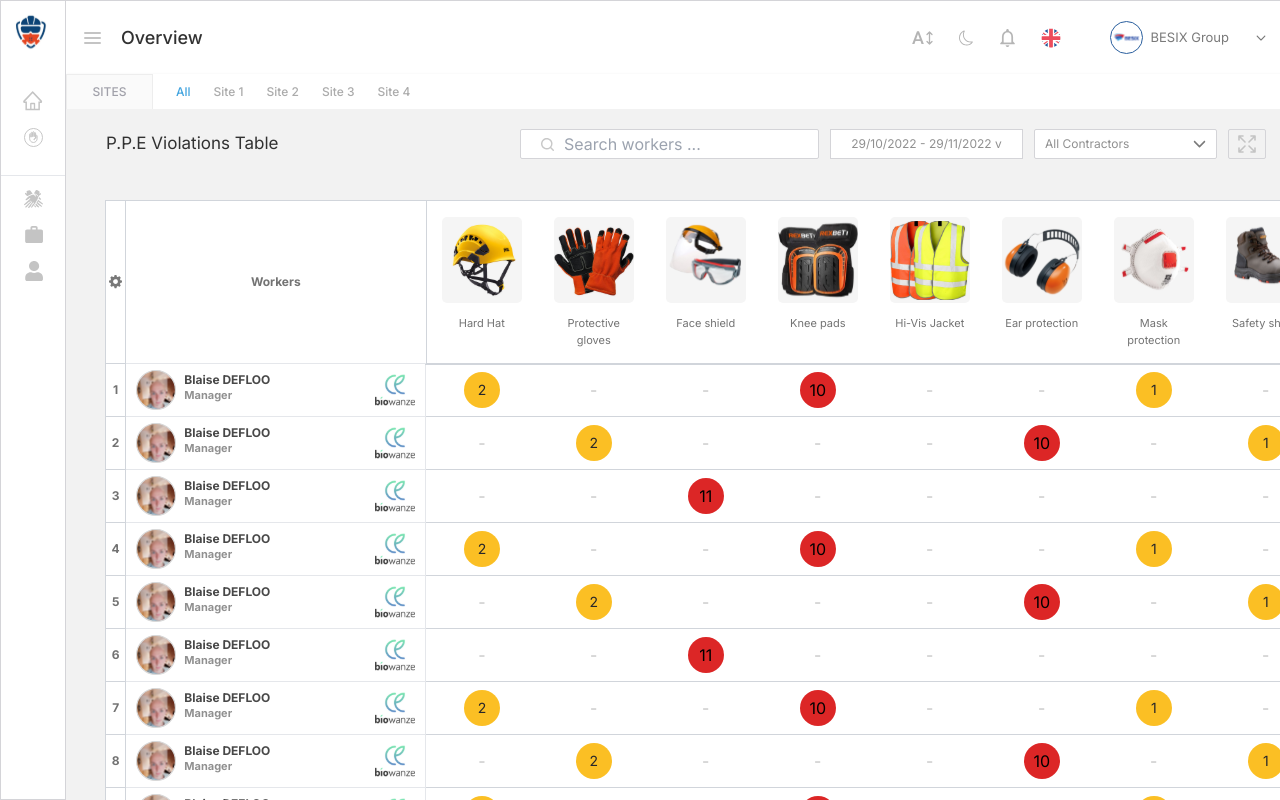
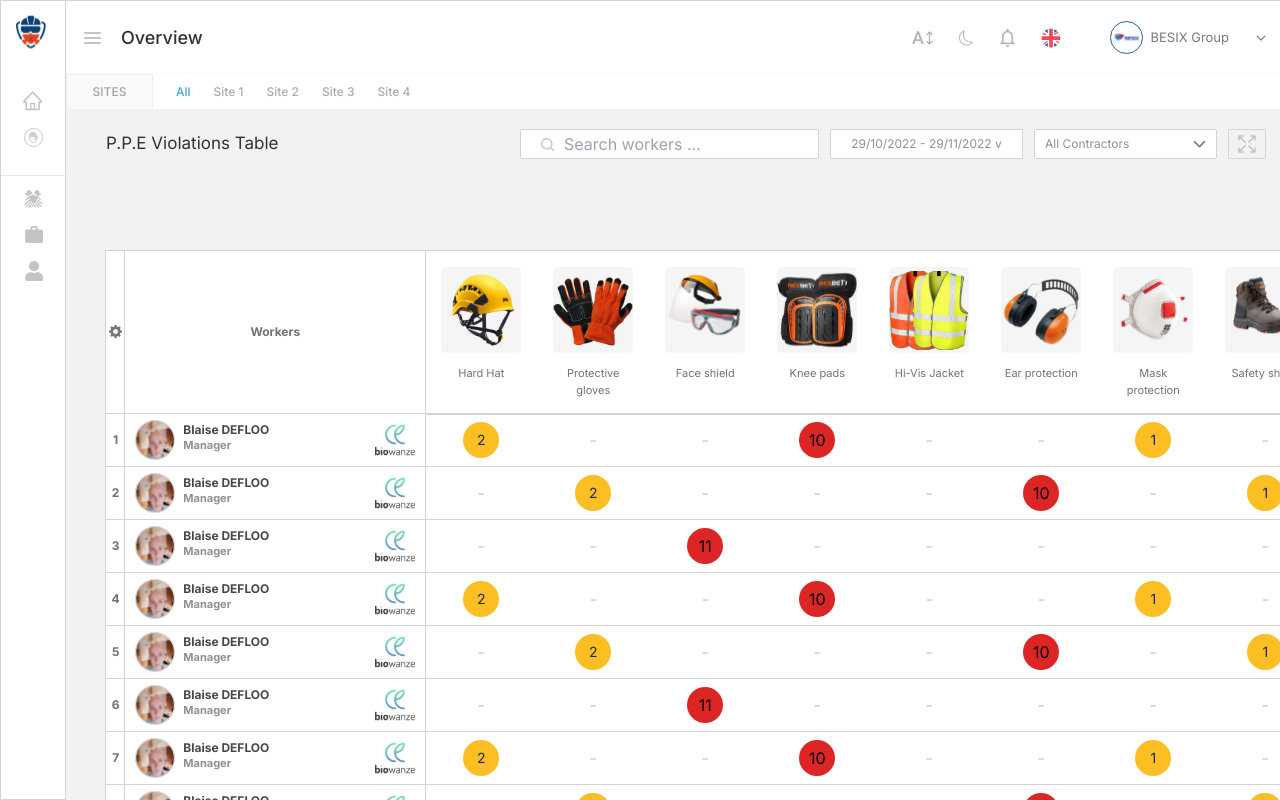
Before and after one commit to mittous/ReactJS_Front-end_test, a Next.js app: page / in a window 1280 px wide. Shown: the top 800 px of the page. Built offline with nearby package versions, Linux system fonts and the light colour scheme.

Commit message:
add border to workers row

```diff
--- a/components/DataTable.tsx
+++ b/components/DataTable.tsx
@@ -12,8 +12,8 @@ function DataTable() {
 
   return (
     <>
-      <div className="h-full  w-full flex flex-1 ml-[65px]  py-[200px] p-[40px]">
-        <table className="  border justify-center  rounded-md bg-white  h-full ">
+      <div className="h-full  w-full flex flex-1 ml-[65px] mt-[50px]  py-[200px] p-[40px]">
+        <table className="  border justify-center  rounded-md bg-white   ">
           <thead className=" outline outline-1 justify-center items-center bg-white outline-gray-300 sticky top-[170px] ">
             <tr className=" bg-white h-full  py-14">
               <th className="px-[3px] my-custom-div left-corner-costum">
@@ -24,7 +24,7 @@ function DataTable() {
                   height={13}
                   priority={true}
                   draggable={false}
-                  className="cursor-pointer flex justify-center items-center "
+                  className="cursor-pointer  "
                   onClick={(e) => {
                     data.setFilterOn(!data.filterOn);
                   }}
@@ -66,13 +66,13 @@ function DataTable() {
           </thead>
 
           <tbody className="overflow-y-scroll h-full w-full">
-            {dataRow.map((Row: any, trIndex:number) => (
+            {dataRow.map((Row: any, trIndex: number) => (
 
               <tr key={trIndex} >
-                  <th className="my-custom-div top-[334px] border border-gray-300 px-[3px] text-[12px] text-[#737373]">
+                <th className="my-custom-div top-[334px] outline outline-1 outline-gray-300 px-[3px] text-[12px] text-[#737373]">
                   {trIndex + 1}
                 </th>
-                    <th className=" my-v2-custum-div top-[334px] min-w-[300px] border   px-[10px] py-[4px]">
+                <th className=" my-v2-custum-div top-[334px] min-w-[300px] outline outline-1 outline-gray-300  px-[10px] py-[4px]">
                   <div className="flex justify-between w-full">
 
                     <div className="flex">
@@ -92,12 +92,12 @@ function DataTable() {
                     <Image src={Row.biowanzeImg} alt="Biowanze Image" width={40} height={40} />
                   </div>
                 </th>
-                  {Row.rows.map((row: number , index: number) => (
+                {Row.rows.map((row: number, index: number) => (
                   !data.filterData.includes(index) && (
                     <td key={index} className=" border-y border-gray-300 px-4 py-2 ">
                       <div className=" flex justify-center items-center  ">
-                       { row > 9  ? <div className="w-9 h-9  rounded-full flex justify-center items-center  bg-red-600 text-center" > {row}</div> : row < 9 ?
-                       <div className=" bg-amber-400 w-9 h-9 rounded-full flex justify-center items-center  text-zinc-800 text-sm text-center" > {row}</div>:
+                        {row > 9 ? <div className="w-9 h-9  rounded-full flex justify-center items-center  bg-red-600 text-center" > {row}</div> : row < 9 ?
+                          <div className=" bg-amber-400 w-9 h-9 rounded-full flex justify-center items-center  text-zinc-800 text-sm text-center" > {row}</div> :
                           <span className="text-[#C4C4C4]">-</span>
                         }
                       </div>
@@ -112,7 +112,7 @@ function DataTable() {
 
         </table>
       </div>
-      {  console.log("filterData =", data.filterData)
+      {console.log("filterData =", data.filterData)
       }
       <CheckBoxFilter />
     </>
```
Lines whose indentation alone changed are shown as unchanged.
